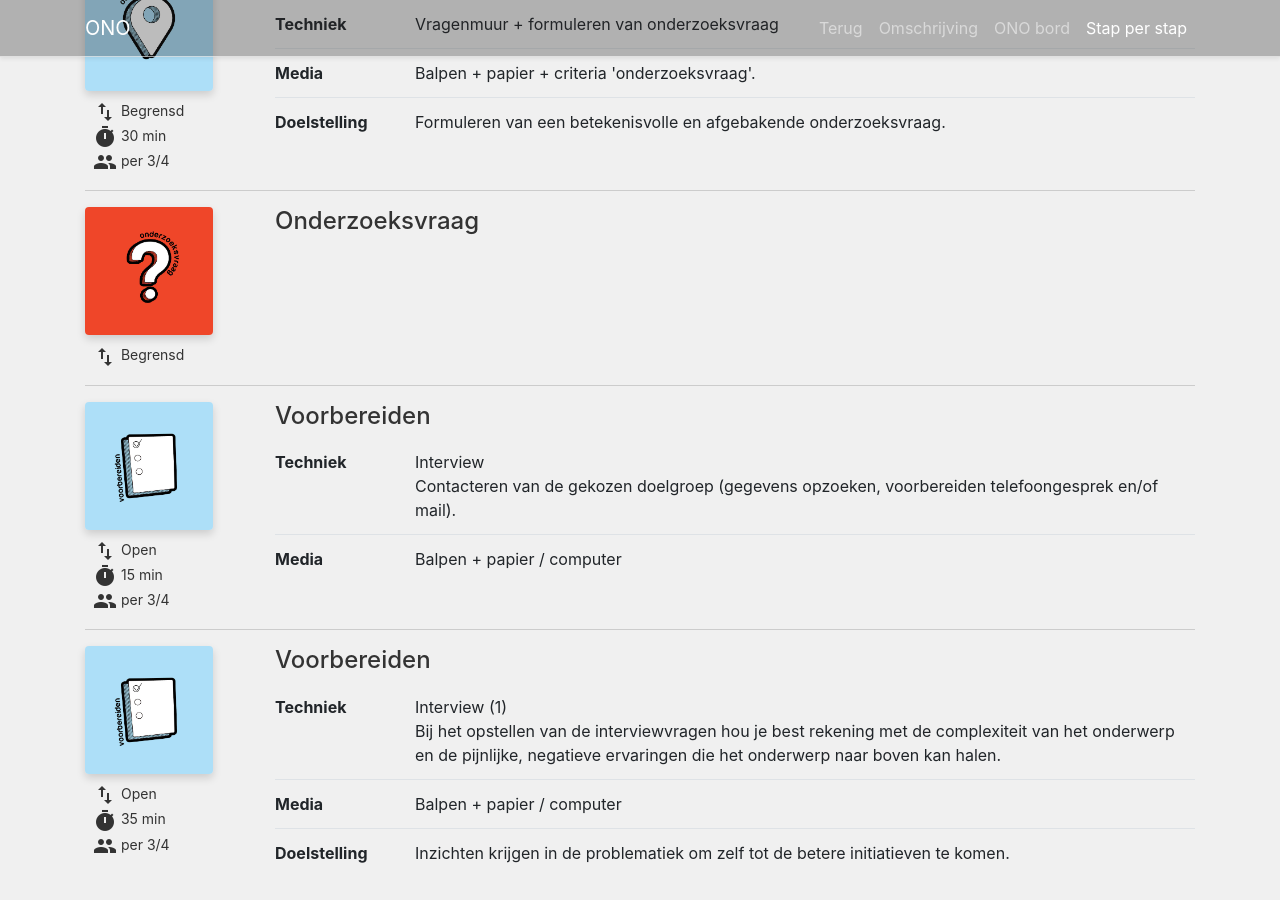
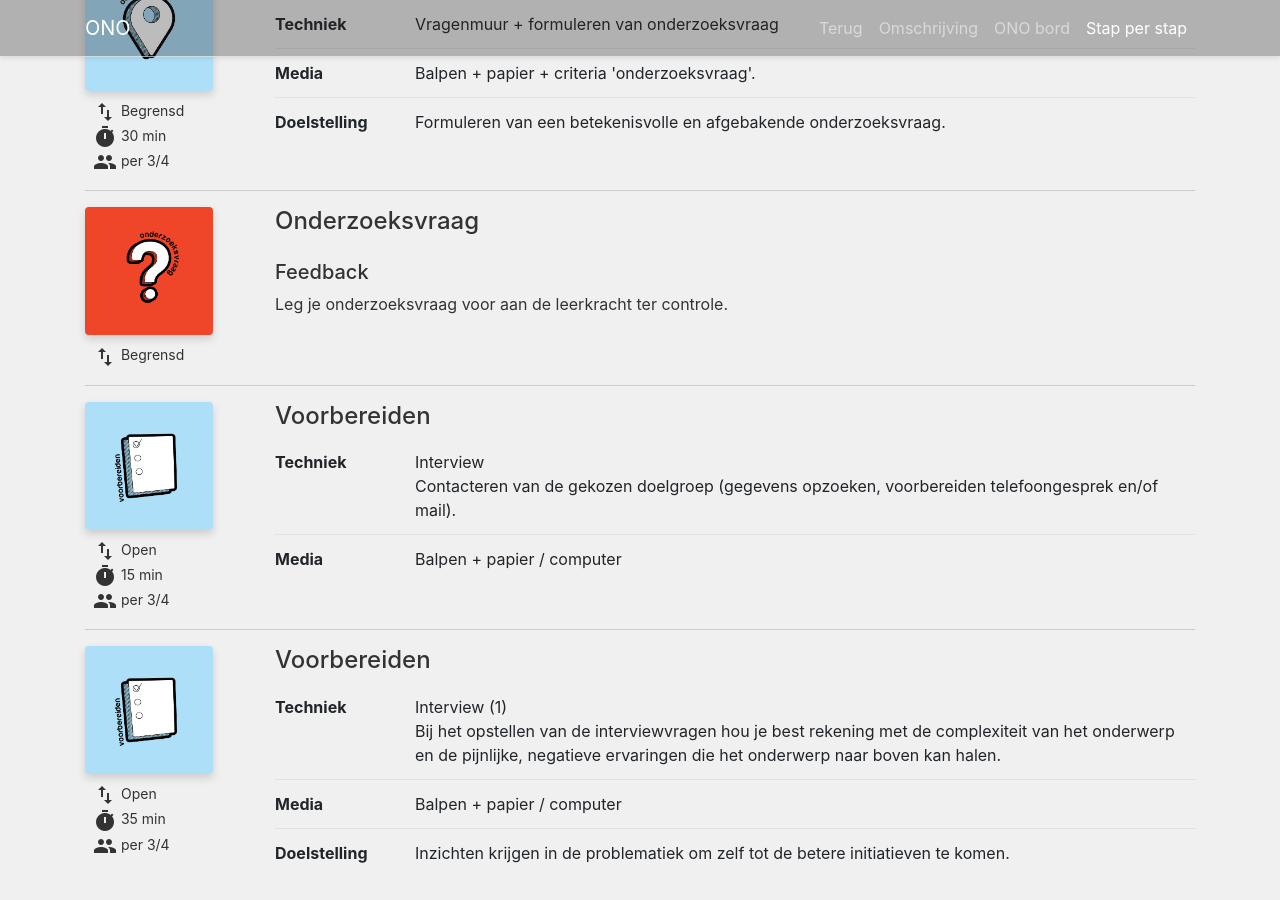
Before and after one commit to adepaepe/ono-trajecten, a Jekyll site: the page built from docs/_trajecten/eenzaamheid.html, in a window 1280 px wide and 900 px high, scrolled down 2559 px. Built offline with Jekyll 4.4.1, drawn with Linux system fonts in a browser that asks for light colours.

Commit message:
add evaluation

```diff
--- a/docs/_trajecten/eenzaamheid.html
+++ b/docs/_trajecten/eenzaamheid.html
@@ -57,6 +57,7 @@ ono:
 
     - card: research-question
       track: limited
+      feedback: Leg je onderzoeksvraag voor aan de leerkracht ter controle.
 
     - card: prepare
       track: open
```
